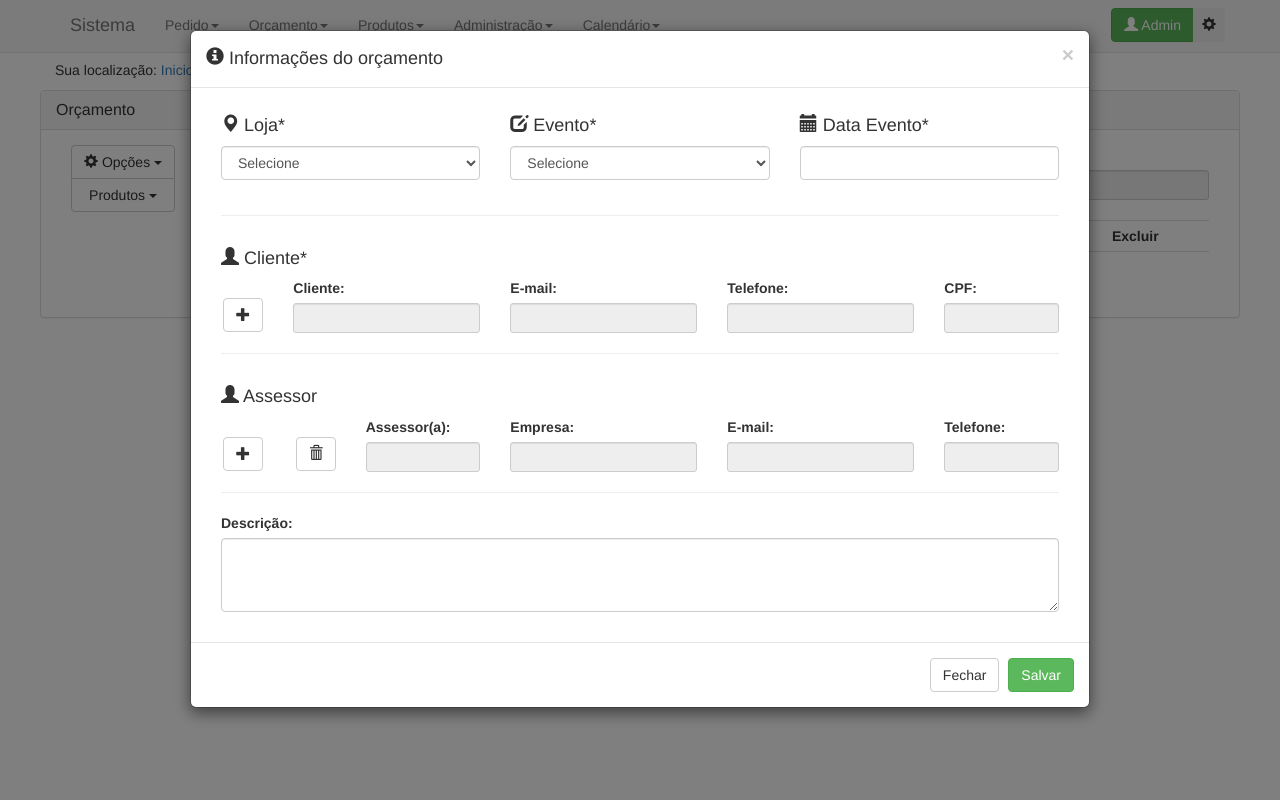
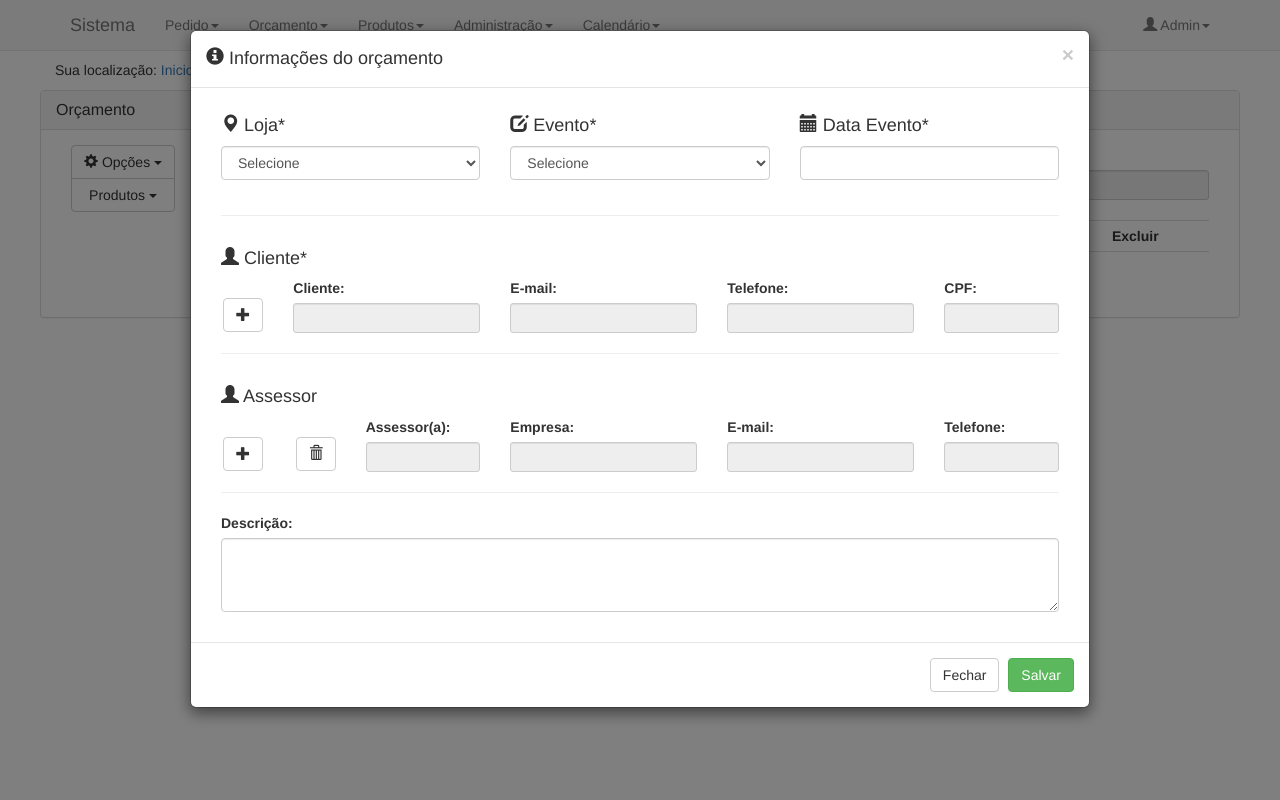
Before and after one commit to fellipe-pinheiro/Padrao, a CodeIgniter app: page /cgolin/index.php/orcamento/index in a window 1280 px wide. Run offline with CodeIgniter, Linux system fonts and the light colour scheme; the visitor is signed in with stand-in values (Sample User, id 1); data comes from the database, SQL or seed files in the repository; data that the repository does not hold is empty; some libraries are stand-ins or nearby versions.

Commit message:
alteração do dropdown do usuário

```diff
--- a/application/views/template/menu/menu.php
+++ b/application/views/template/menu/menu.php
@@ -63,19 +63,13 @@
                     </ul>
                 </li>
             </ul>
-
             <ul class="nav navbar-nav navbar-right">
-                <li>
-                    <p class="navbar-btn">
-                        <div class="btn-group">
                 <?php
                 if (esta_logado()) {
                     ?>
-                                <button type="button" class="btn btn-success"><i class=" glyphicon glyphicon-user"></i> <?= get_dados_usuario('first_name') ?></button>
-                                <button type="button" class="btn dropdown-toggle" data-toggle="dropdown">
-                                    <i class="glyphicon glyphicon-cog"></i>
-                                </button>
-                                <ul class="dropdown-menu" role="menu">
+                    <li class="dropdown">
+                    <a href="#" class="dropdown-toggle" data-toggle="dropdown" role="button" aria-haspopup="true" aria-expanded="false"><span class="glyphicon glyphicon-user"></span> <?= get_dados_usuario('first_name') ?><span class="caret"></span></a>
+                        <ul class="dropdown-menu">
                             <li ><?= anchor("Usuario/detalhes", "Meus dados") ?></li>
                             <li class="divider"></li>
                             <li><?= anchor("Usuario/gestao_usuarios", "Gestão de úsuarios") ?></li>
@@ -83,16 +77,14 @@
                             <li class="divider"></li>
                             <li><?= anchor("Login/logout", "<i class='glyphicon glyphicon-log-out'></i> Logout</a>") ?></li>
                         </ul>
+                    </li>
                     <?php
                 } else {
-                                $login = '<i class=" glyphicon glyphicon-user"></i> Login';
-                                $attr = array('href' => base_url('Login/index'), 'type' => 'button', 'class' => 'btn btn-default');
-                                print anchor('Login/index', $login, $attr);
+                    ?>
+                    <li><a href="<?=base_url('Login/index')?>"><span class="glyphicon glyphicon-log-in"></span> Login</a></li>
+                    <?php
                 }
                 ?>
-                        </div>
-                    </p>
-                </li>
             </ul>
         </div>
     </div>
```
Lines whose indentation alone changed are shown as unchanged.
